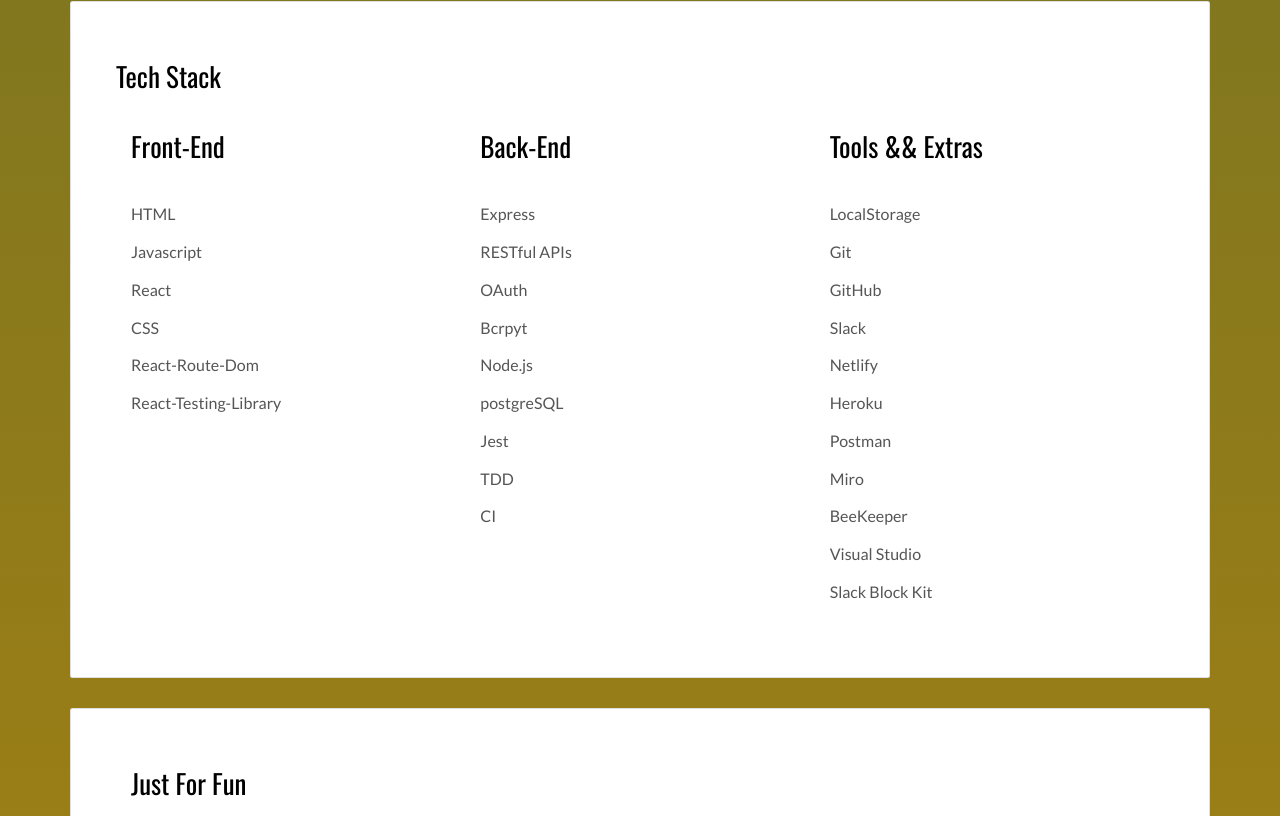
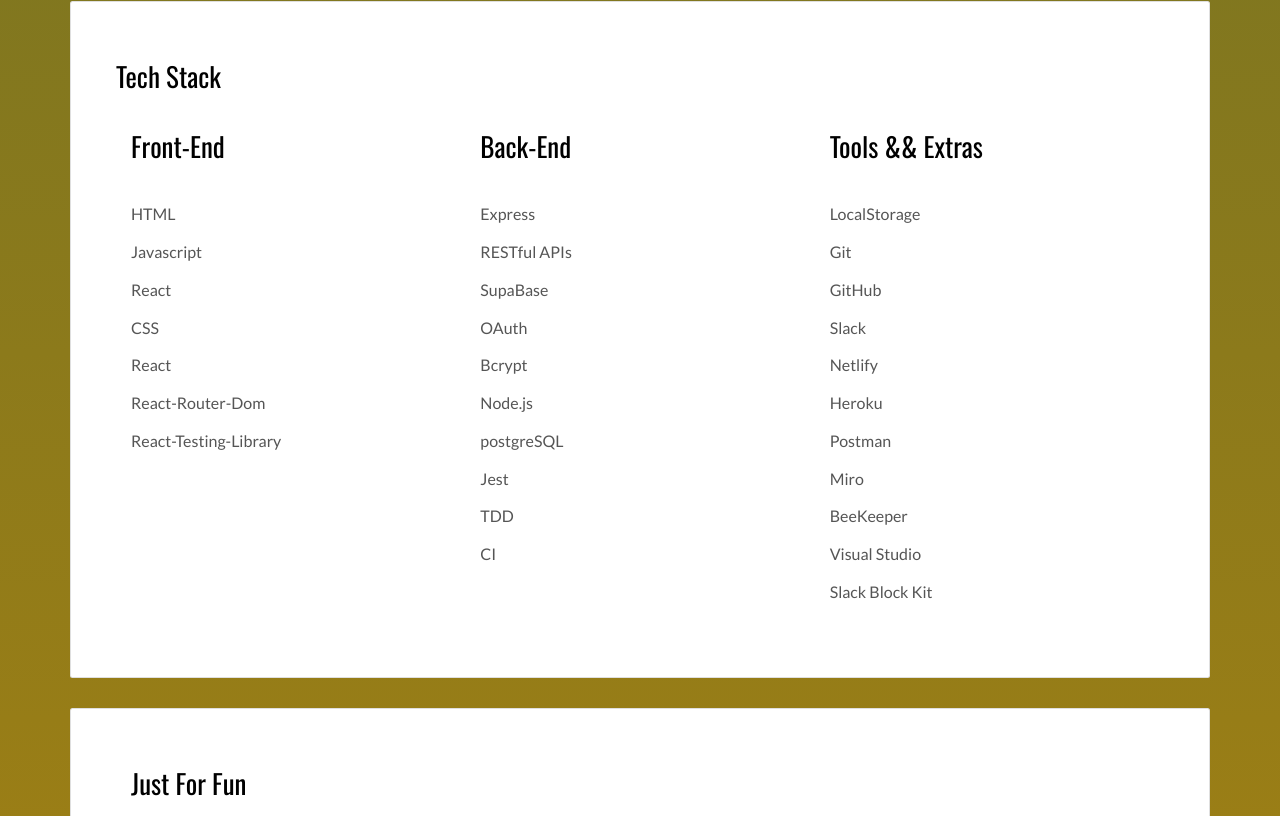
Before and after one commit to trianacerda/tc_portfolio, a plain HTML site: page index.html in a window 1280 px wide. Shown: the part 1486-2302 px from the top of the page. Drawn offline with nearby package versions, Linux system fonts and the light colour scheme.

Commit message:
added tools to list

```diff
--- a/index.html
+++ b/index.html
@@ -171,15 +171,17 @@
                         <p>Javascript</p>
                         <p>React</p>
                         <p>CSS</p>
-                        <p>React-Route-Dom</p>
+                        <p>React</p>
+                        <p>React-Router-Dom</p>
                         <p>React-Testing-Library</p>
                     </div>
                     <div class="col-md-4">
                       <h2>Back-End</h2>
                         <p>Express</p>
                         <p>RESTful APIs</p>
+                        <p>SupaBase</p>
                         <p>OAuth</p>
-                        <p>Bcrpyt</p>
+                        <p>Bcrypt</p>
                         <p>Node.js</p>
                         <p>postgreSQL</p>
                         <p>Jest</p>
```
